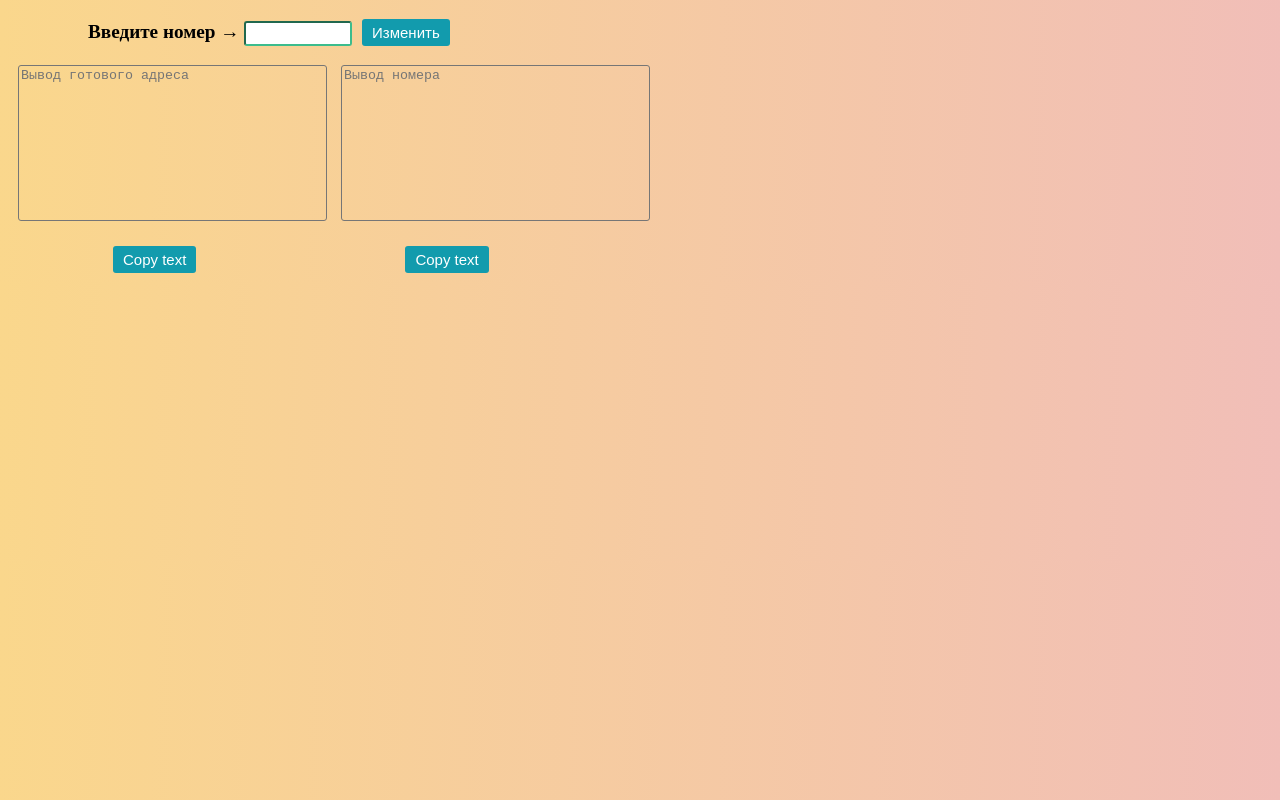
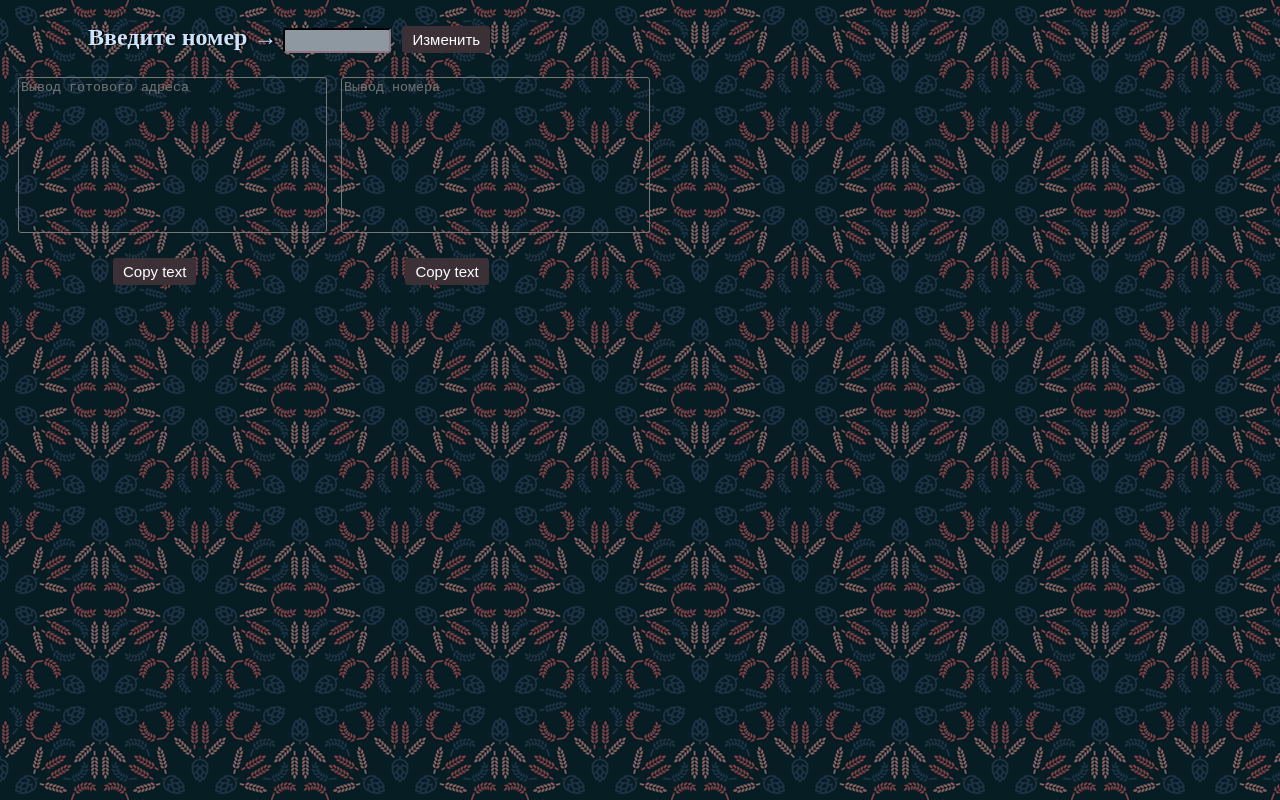
Before and after one commit to wtffox/wtffox.github.io, a plain HTML site: page index.html in a window 1280 px wide. Drawn offline with Linux system fonts and the light colour scheme.

Commit message:
color changes

```diff
--- a/app.js
+++ b/app.js
@@ -56,7 +56,7 @@ function copyTo() {
   copyText.select();
   copyText.setSelectionRange(0, 99999);
   document.execCommand("copy");
-  alert("Copied the text: " + copyText.value);
+  //alert("Copied the text: " + copyText.value);
 }
 function copyToo() {
 
@@ -64,5 +64,5 @@ function copyToo() {
   copyText.select();
   copyText.setSelectionRange(0, 99999);
   document.execCommand("copy");
-  alert("Copied the text: " + copyText.value);
+ // alert("Copied the text: " + copyText.value);
 }
--- a/index.css
+++ b/index.css
@@ -1,16 +1,16 @@
 body {
-  background: rgb(195,51,34);
-background: linear-gradient(-89deg, rgb(241, 190, 184) 0%, rgb(250, 215, 140) 100%);
+  background-image: url("wheat.png");
 }
 #out {
-  font-size: larger;
+  font-size: 18pt;
   font-weight: bold;
   margin-left: 80px;
-
+  color: #c8e6ff;
+  text-shadow: 2px 0px rgb(0, 0, 0);;
 
 }
 #myBtn {
-  background-color: rgb(18, 155, 173); /* Green */
+  background-color: #3B3035;
   border: none;
   color: white;
   padding: 5px 10px;
@@ -25,10 +25,11 @@ background: linear-gradient(-89deg, rgb(241, 190, 184) 0%, rgb(250, 215, 140) 10
 input[type=number] {
   font-weight: bold  ;
   color: black;
-  border-color: #3cbc8d;
+  border-color: #3B3035;
   border-radius: 3px;
   width: 100px;
   height: 19px;
+  background-color: #8d98a1;
 
 }
 textarea {
@@ -38,10 +39,11 @@ textarea {
   border-radius: 3px;
   margin-left: 10px;
   background: transparent;
+  color: #c8e6ff;
 }
 
 #but1 {
-  background-color: rgb(18, 155, 173); /* Green */
+  background-color: #3B3035;
   border: none;
   color: white;
   padding: 5px 10px;
@@ -54,7 +56,7 @@ textarea {
 
 }
 #but2 {
-  background-color: rgb(18, 155, 173); /* Green */
+  background-color: #3B3035;
   border: none;
   color: white;
   padding: 5px 10px;
--- a/index.html
+++ b/index.html
@@ -6,12 +6,13 @@
  <link rel="stylesheet" href="index.css">
  </head>
  <body>
-  <div>
 
+
+<div>
      <p id="out">Введите номер → <input type="number" name="text" id="string"  min="100" max="99999">
   <input type="button" name="enter"
   value="Изменить" id = "myBtn" > </p>
-
+</div>
 
 
 
@@ -25,8 +26,9 @@
 
   <button onclick="copyToo()" id="but2">Copy text</button>
 
+
   <script src="app.js"></script>
-</div>
+
 </body>
 
 </html>
```
Also changed, not shown: bg.png (added), bg1.png (added), wheat.png (added).
